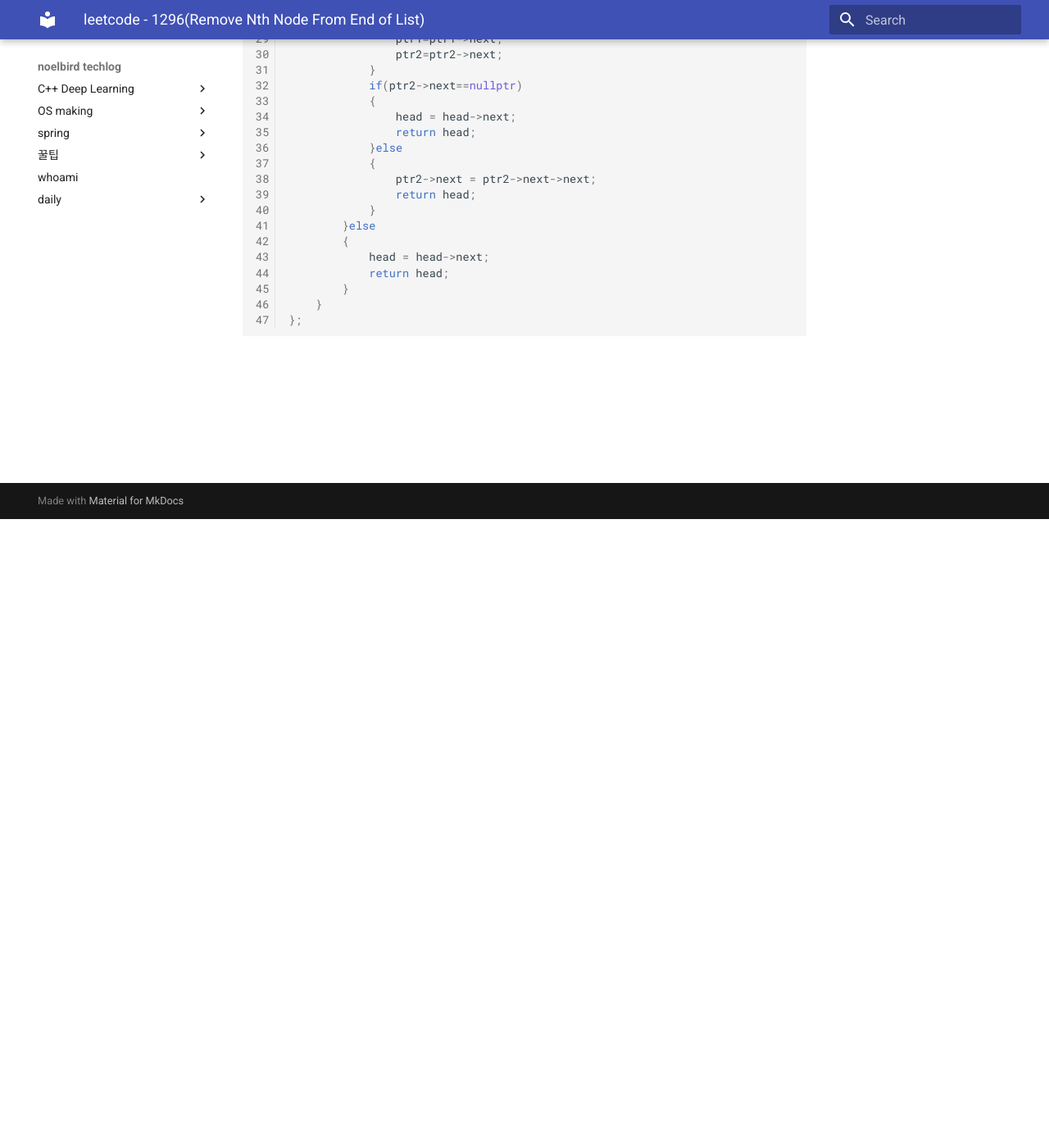
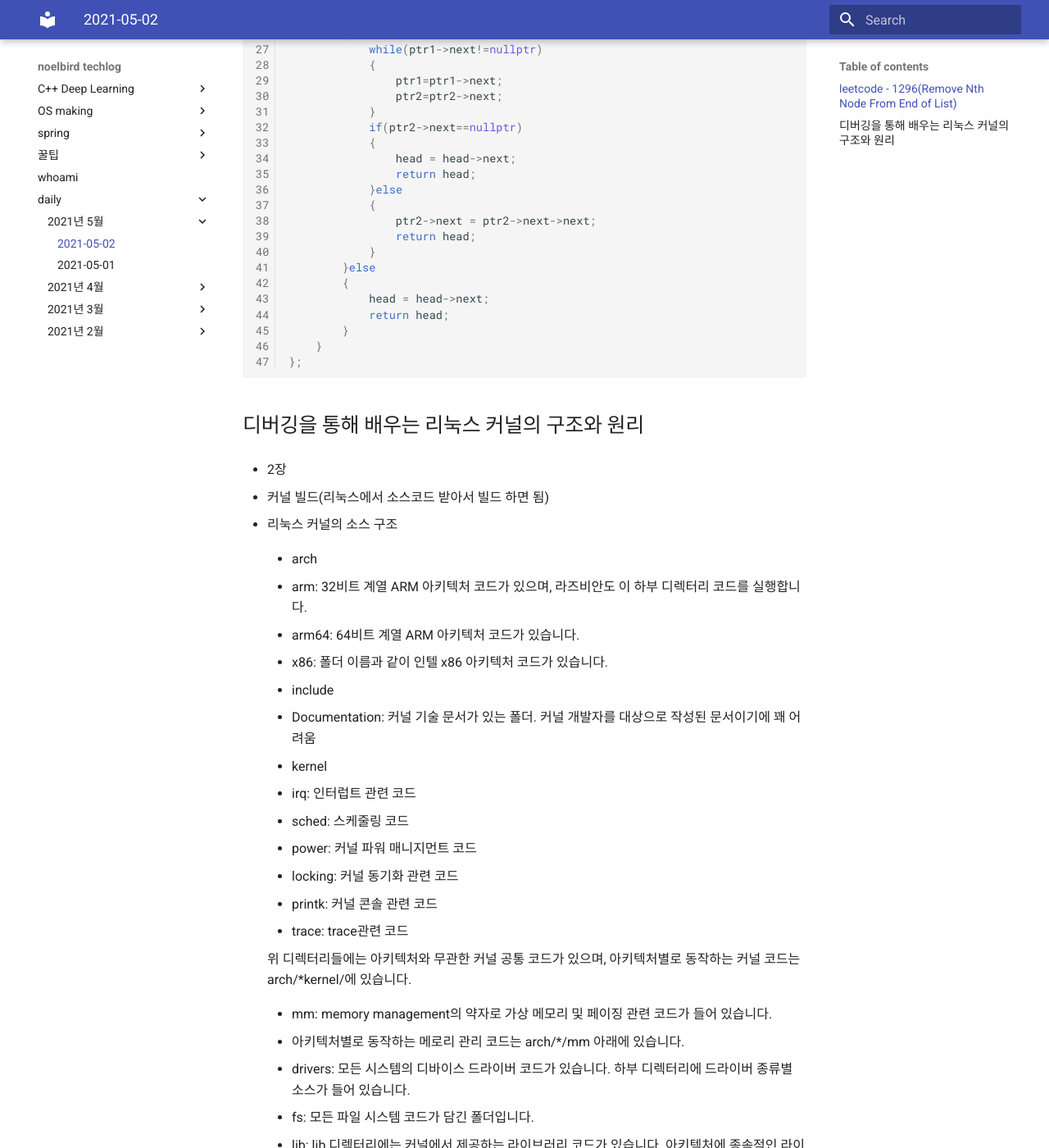
Before and after one commit to NoelBird/noelbird.github.io, an MkDocs documentation site: the page built from docs/daily/2021-05-02.md, in a window 1280 px wide and 1400 px high, scrolled down 767 px. Shown: the whole window at 82% size. Built offline with MkDocs 1.6.1 and Material for MkDocs 9.7.7, drawn with Linux system fonts in a browser that asks for light colours; nearby versions of some CDN libraries; some of the changed text lies outside the part shown.

Commit message:
2021-05-02-2

````diff
--- a/docs/daily/2021-05-02.md
+++ b/docs/daily/2021-05-02.md
@@ -1,4 +1,6 @@
-# leetcode - 1296(Remove Nth Node From End of List)
+# algorithm and 디버깅을 통해 배우는 리눅스 커널의 구조와 원리
+
+## leetcode - 1296(Remove Nth Node From End of List)
 
 
 
@@ -53,3 +55,57 @@
         }
     };
     ```
+
+
+
+## 디버깅을 통해 배우는 리눅스 커널의 구조와 원리
+
+- 2장
+
+  - 커널 빌드(리눅스에서 소스코드 받아서 빌드 하면 됨)
+
+  - 리눅스 커널의 소스 구조
+
+    - arch
+
+      - arm: 32비트 계열 ARM 아키텍처 코드가 있으며, 라즈비안도 이 하부 디렉터리 코드를 실행합니다.
+      - arm64: 64비트 계열 ARM 아키텍처 코드가 있습니다.
+      - x86: 폴더 이름과 같이 인텔 x86 아키텍처 코드가 있습니다.
+
+    - include
+
+    - Documentation: 커널 기술 문서가 있는 폴더. 커널 개발자를 대상으로 작성된 문서이기에 꽤 어려움
+
+    - kernel
+
+      - irq: 인터럽트 관련 코드
+      - sched: 스케줄링 코드
+      - power: 커널 파워 매니지먼트 코드
+      - locking: 커널 동기화 관련 코드
+      - printk: 커널 콘솔 관련 코드
+      - trace: trace관련 코드
+
+      위 디렉터리들에는 아키텍처와 무관한 커널 공통 코드가 있으며, 아키텍처별로 동작하는 커널 코드는 arch/*kernel/에 있습니다.
+
+    - mm: memory management의 약자로 가상 메모리 및 페이징 관련 코드가 들어 있습니다.
+
+      - 아키텍처별로 동작하는 메로리 관리 코드는 arch/*/mm 아래에 있습니다.
+
+    - drivers: 모든 시스템의 디바이스 드라이버 코드가 있습니다. 하부 디렉터리에 드라이버 종류별 소스가 들어 있습니다.
+
+    - fs: 모든 파일 시스템 코드가 담긴 폴더입니다.
+
+    - lib: lib 디렉터리에는 커널에서 제공하는 라이브러리 코드가 있습니다. 아키텍처에 종속적인 라이브러리 코드는 arch/*/lib/에 있습니다.
+
+  - 주요 바이너리 유틸리티
+
+    - objdump: 라이브러리나 ELF 형식의 파일을 어셈블리어로 출력
+      - 헤더정보 확인: objectdump -x vmlinux
+      - 어셈블리 코드를 출력: objectdump -d vmlinux
+      - map파일을 열어보면, 심벌별 주소를 확인 가능.
+      - objdump --start-address=[시작주소] --stop-address=[끝주소] -d vmlinux
+    - as: 어셈블러
+    - ld: 링커
+    - addr2line: 주소를 파일과 라인으로 출력
+    - nm: 오브텍트 파일의 심벌을 출력
+    - readelf: ELF 파일의 내용을 출력
--- a/mkdocs.yml
+++ b/mkdocs.yml
@@ -41,6 +41,7 @@
   - whoami: whoami/aboutme.md
   - daily:
     - 2021년 5월:
+      - '2021-05-02': 'daily/2021-05-02.md'
       - '2021-05-01': 'daily/2021-05-01.md'
     - 2021년 4월:
       - '2021-04-30': 'daily/2021-04-30.md'
````
